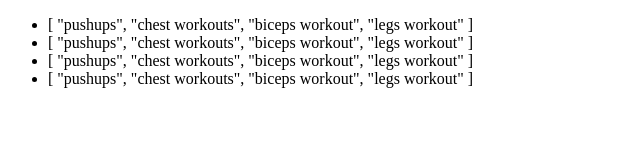
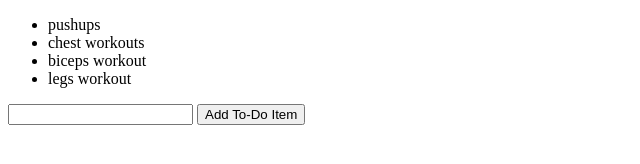
Before and after one commit to Beatyofcoding/1St-Vue.JsProject-CreatingTo-DoListWithVue.JS, a plain HTML site: page index.html in a window 1280 px wide. Shown: the whole page, without its empty margins (0-640 px from the left). Drawn offline with nearby package versions, Linux system fonts and the light colour scheme.

Commit message:
AddingInput+Button+V-OnClick&Testing

```diff
--- a/index.html
+++ b/index.html
@@ -9,8 +9,12 @@
 <body>
     <div id ="app">
         <ul>
-            <li v-for="item in items">{{ items }}</li>
+            <li v-for="item in items">{{ item }}</li>
         </ul>
+
+        <input id="input" type="text" v-model="newItem">
+
+        <button v-on:click= "addItem"> Add To-Do Item</button>
     </div>
     <script src="script.js"></script>
 </body>
```
